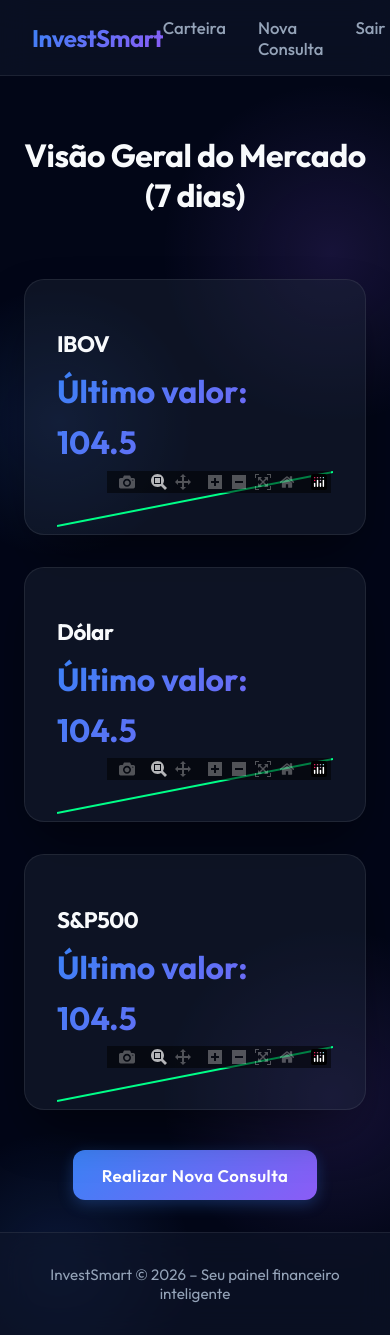
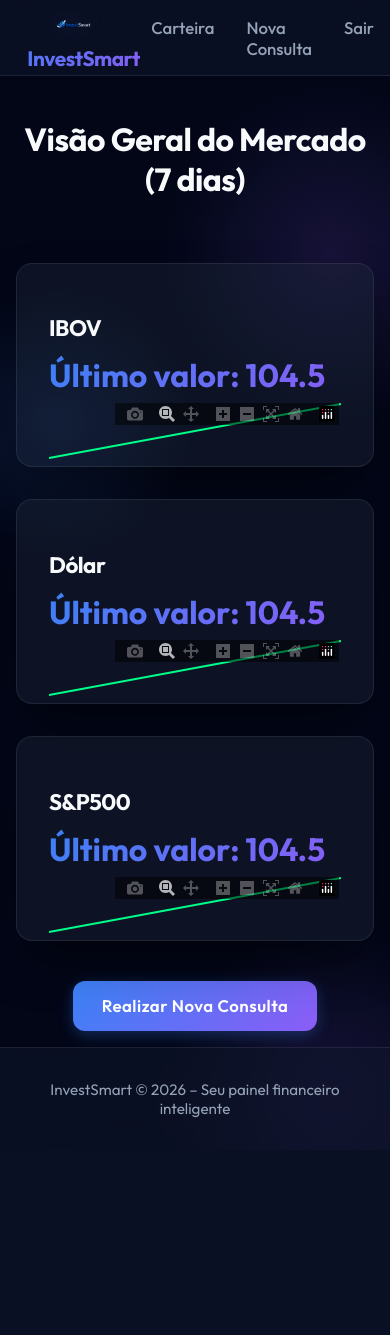
Before and after one commit to khaju2026/InvestSmart, a FastAPI app: page /home in a window 390 px wide. After the commit the page ends 1118 px from the top, so only its background shows below. Run offline with FastAPI, Linux system fonts and the light colour scheme; the visitor is signed in with stand-in values (Sample User, id 1); some libraries are stand-ins or nearby versions.

Commit message:
Fix 500 error on carteira and adjust logos

```diff
--- a/backend/dashboard.py
+++ b/backend/dashboard.py
@@ -108,7 +108,7 @@
     </head>
     <body>
     <header>
-        <h1>InvestSmart</h1>
+        <h1><img src="/static/logo.png" class="logo-header" alt="Logo"> InvestSmart</h1>
         <nav>
             <a href="/home">Home</a>
             <a href="/carteira">Carteira</a>
@@ -172,7 +172,7 @@
     </head>
     <body>
     <header>
-        <h1>InvestSmart</h1>
+        <h1><img src="/static/logo.png" class="logo-header" alt="Logo"> InvestSmart</h1>
         <nav>
             <a href="/home">Home</a>
             <a href="/carteira">Carteira</a>
@@ -234,7 +234,7 @@
     </head>
     <body>
         <header>
-            <h1>InvestSmart</h1>
+            <h1><img src="/static/logo.png" class="logo-header" alt="Logo"> InvestSmart</h1>
             <nav>
                 <a href="/carteira">Carteira</a>
                 <a href="/consultas">Nova Consulta</a>
--- a/main.py
+++ b/main.py
@@ -280,7 +280,7 @@
     </script>
     </head><body>
     <header>
-        <h1>InvestSmart</h1>
+        <h1><img src="/static/logo.png" class="logo-header" alt="Logo"> InvestSmart</h1>
         <nav>
             <a href="/home">Home</a>
             <a href="/logout">Sair</a>
@@ -289,7 +289,7 @@
     <main class="container">
         <h2>Consultas Financeiras</h2>
         <div class="card" style="text-align: center;">
-            <img src="/static/logo.png" class="logo" alt="InvestSmart Logo">
+            <img src="/static/logo.png" class="logo logo-large" alt="InvestSmart Logo">
             <form action="/dashboard/all" method="get">
                 <div style="margin-bottom: 1rem;">
                     <button type="button" class="btn secondary" onclick="marcarTodos()">Marcar Todos</button>
--- a/static/style.css
+++ b/static/style.css
@@ -323,19 +323,47 @@
 /* Responsive */
 @media (max-width: 768px) {
     header {
-        padding: 0 2rem;
+        padding: 0 1rem;
     }
 
     main.container {
-        padding: 2rem 1.5rem;
+        padding: 1rem;
     }
 
     .card {
-        padding: 2rem;
-        border-radius: 20px;
+        padding: 1.2rem;
+        border-radius: 16px;
     }
 
     header h1 {
-        font-size: 1.5rem;
+        font-size: 1.3rem;
+    }
+
+    .summary-grid {
+        flex-direction: row;
+        flex-wrap: wrap;
+    }
+
+    .summary-grid .card {
+        min-width: 45%;
+        padding: 0.8rem;
     }
 }
+
+/* Carteira specific styles */
+.summary-grid { display: flex; gap: 0.5rem; justify-content: space-between; overflow-x: auto; margin-bottom: 1rem;}
+.summary-grid .card { flex: 1; padding: 1rem; text-align: center; min-width: 100px; margin-bottom: 0;}
+.summary-grid h3 { font-size: 0.9rem; margin-bottom: 0.5rem;}
+.summary-grid p { font-size: 1.2rem !important; margin: 0; }
+
+.logo-header {
+    height: 40px;
+    width: auto;
+    margin-right: 15px;
+    vertical-align: middle;
+    filter: drop-shadow(0 0 10px rgba(59, 130, 246, 0.4));
+    border-radius: 8px;
+}
+.logo-large {
+    height: 140px !important;
+}
```
Also changed, not shown: templates/carteira.html (+0 -15 lines).
